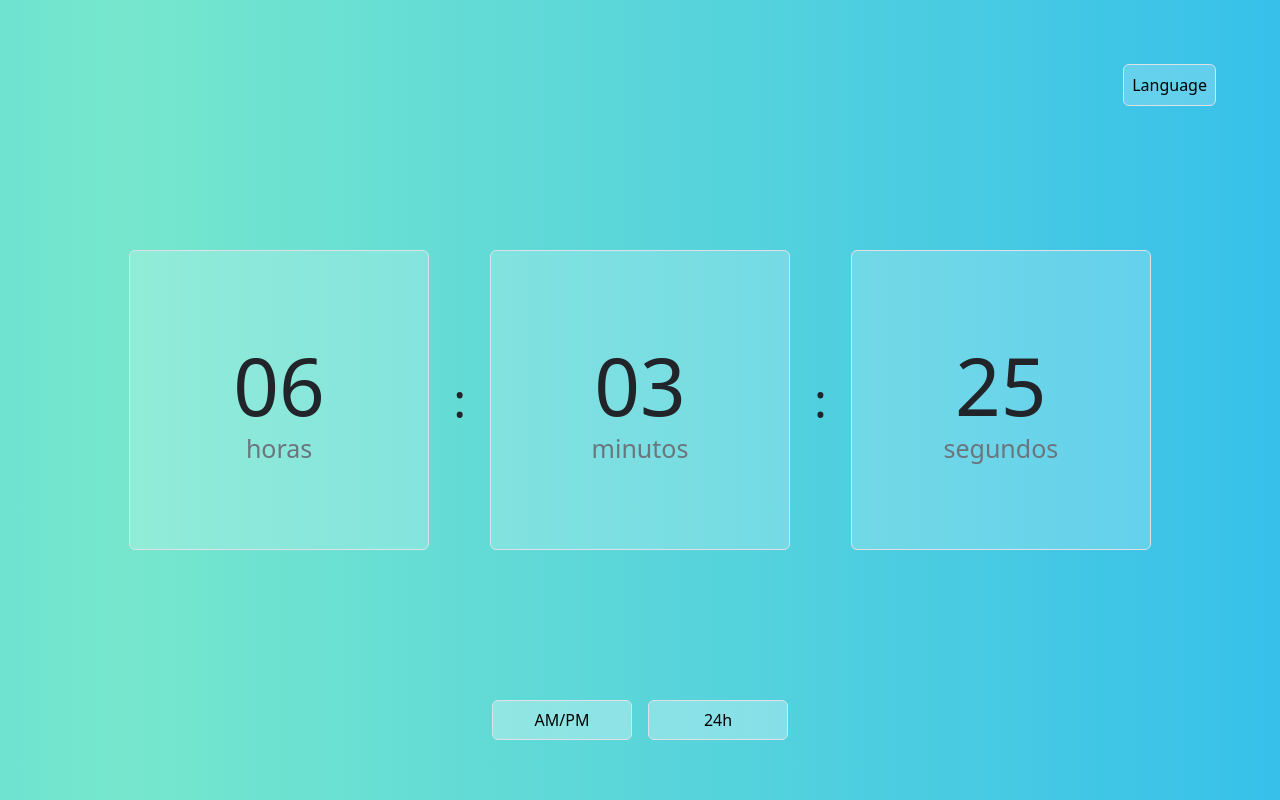
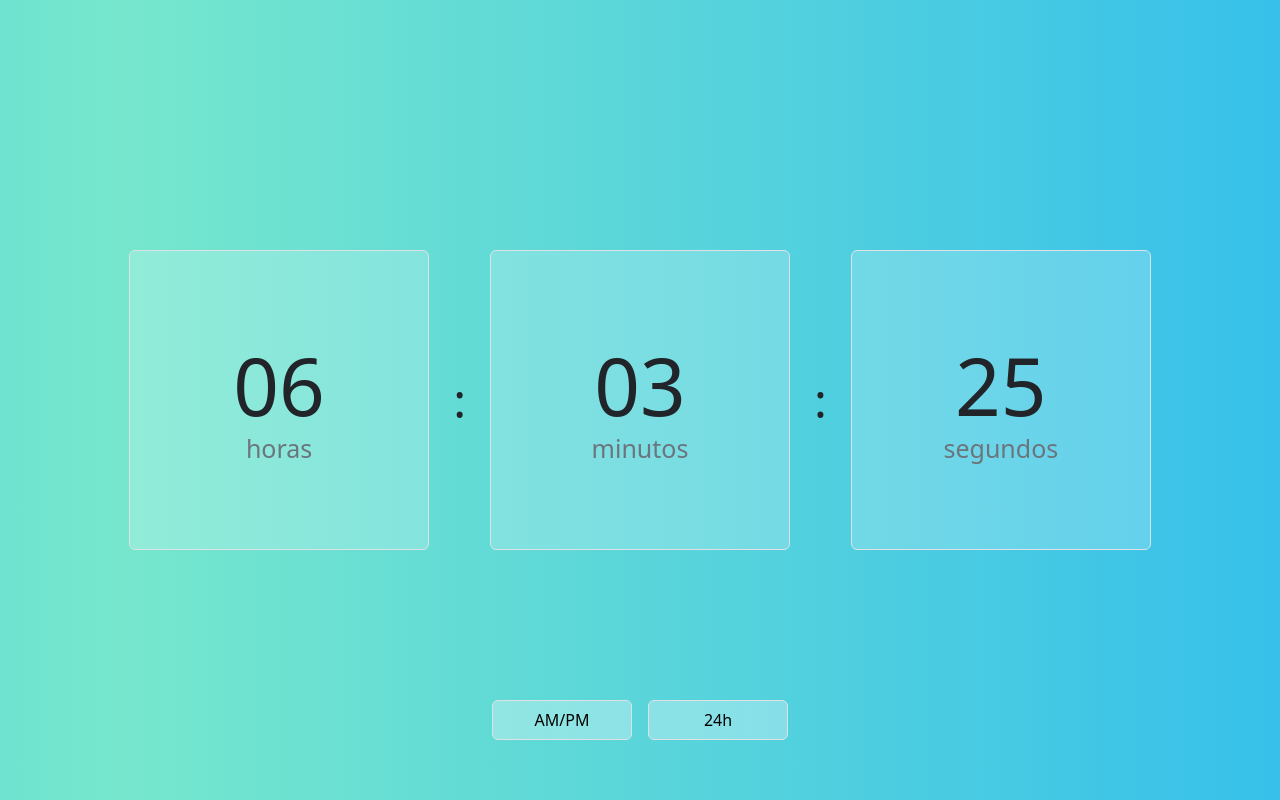
Before and after one commit to GabssJS/Digital-Clock, a React (Vite) app: page / in a window 1280 px wide. Built offline with nearby package versions, Linux system fonts and the light colour scheme.

Commit message:
normalizing code before merging

```diff
--- a/src/Clock.jsx
+++ b/src/Clock.jsx
@@ -27,7 +27,6 @@ const Clock = () => {
                 <button onClick={() => handleClickAmPm()} className=" border altButton rounded">AM/PM</button>
                 <button onClick={() => handleClickTwnFr()} className=" border altButton rounded">24h</button>
             </div>
-            <Dropleft changeLang={(Language) => handleChangeLang(Language)} />
         </div>
     </>
     )
--- a/src/styles/style.css
+++ b/src/styles/style.css
@@ -57,44 +57,3 @@ body {
     width: min(30%, 140px);
     height: min(50%, 100px);
 }
-
-.langToggle {
-    position: absolute;
-    top: clamp(20px, 8%, 100px);
-    right: clamp(25px, 5%, 100px);
-}
-
-.langButton {
-    background-color: rgba(255, 255, 255, 0.2);
-    width: min-content;
-    height: min-content;
-}
-
-.langMenu {
-    right: 0px;
-    background-color: rgba(255, 255, 255, 0.2);
-    border: 1px white solid;
-    border-radius: 6px 0px 6px 6px;
-}
-
-.rounded-right-side {
-    border-bottom: 1px white solid;
-    border-right: 1px white solid;
-    border-top: 1px white solid;
-    border-left: none;
-    border-radius: 0px 6px 6px 0px;
-}
-
-.dropLink {
-    transition: 500ms;
-}
-
-.dropLink:hover {
-    background-color: rgba(255, 255, 255, 0.3);
-    transition: 200ms;
-}
-
-.dropLink:active {
-    background-color: rgba(255, 255, 255, 0.4);
-    color: black;
-}
```
